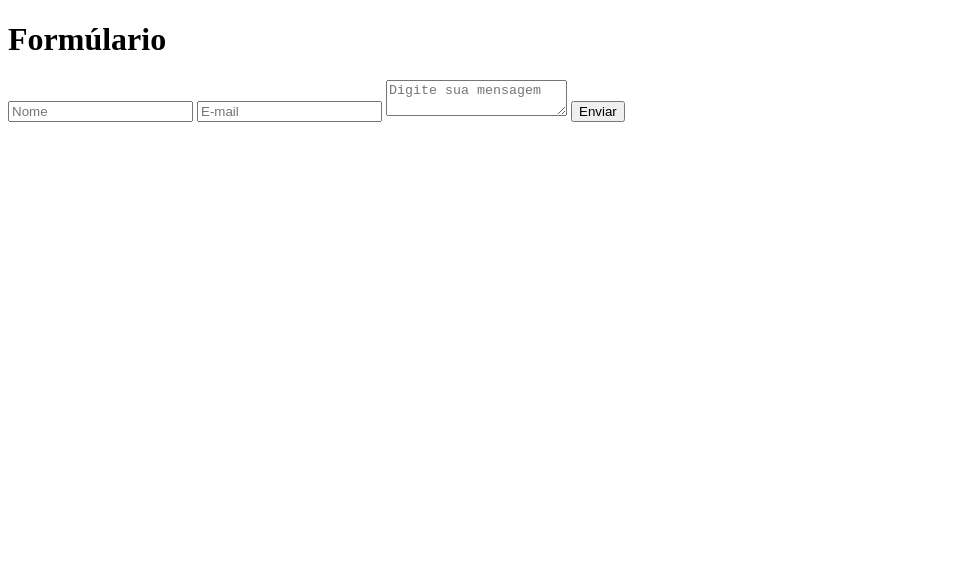
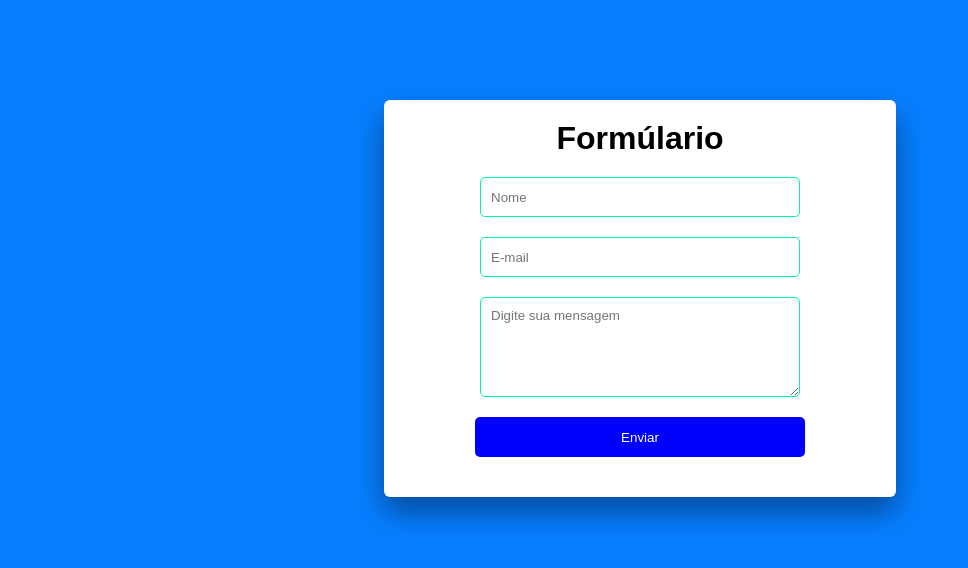
Before and after one commit to Merv75/formulario, a plain HTML site: page index.html in a window 1280 px wide. Shown: the whole page, without its empty margins (0-968 px from the left). Drawn offline with Linux system fonts and the light colour scheme.

Commit message:
Update index.html

```diff
--- a/index.html
+++ b/index.html
@@ -4,6 +4,7 @@
 <meta charset="UTF-8">
 <meta http-equiv="X-UA-Compatible" content="IE=edge">
   <meta name="viewport" content="width=device-width,  initial-scale=1.0">
+  <link href="https://merv75.github.io/formulario/style.css" rel="stylesheet" />
   <title>Formúlario</title>
   <link rel="styleheet" href=*./styles.css*
 </head>
```
